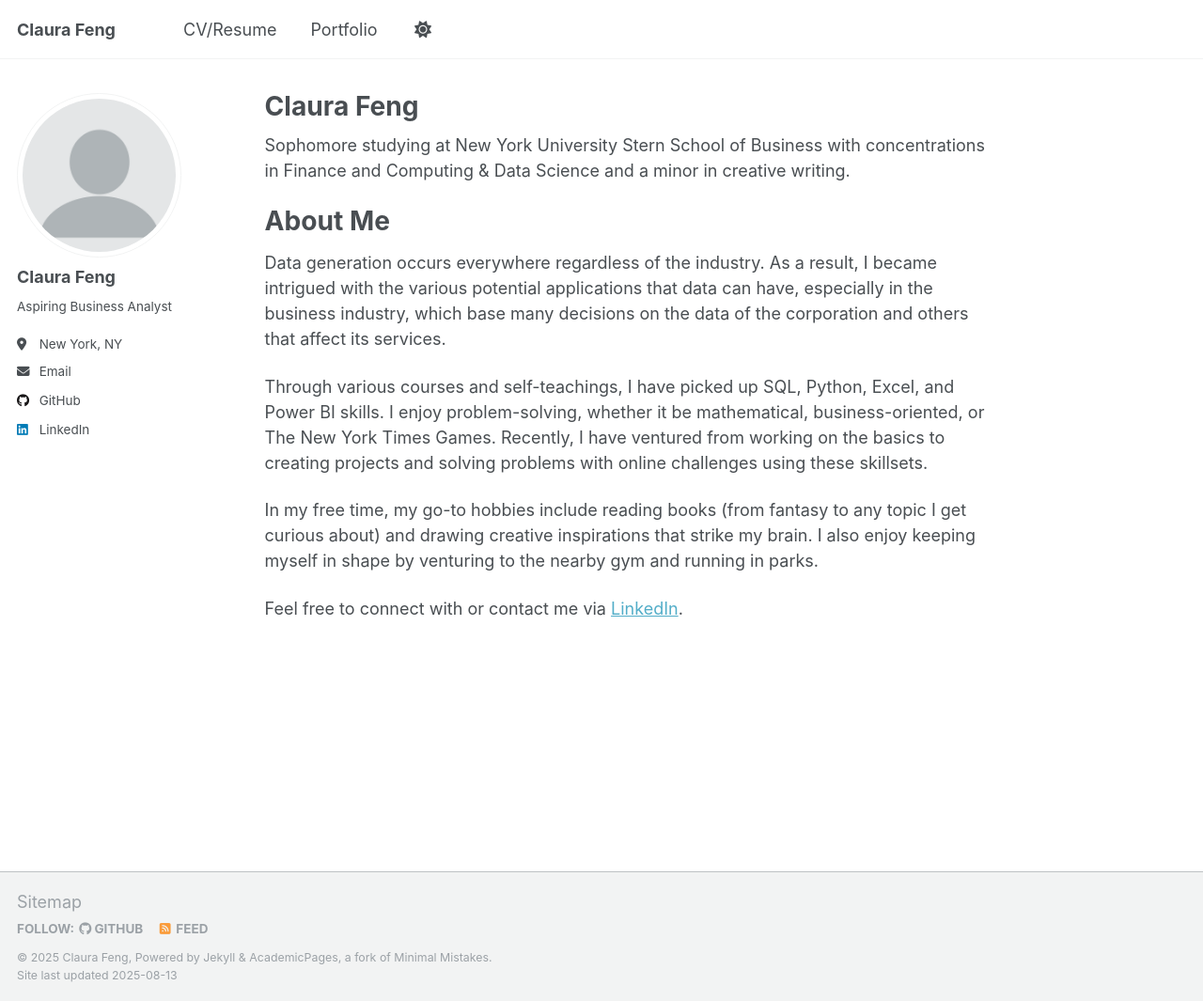
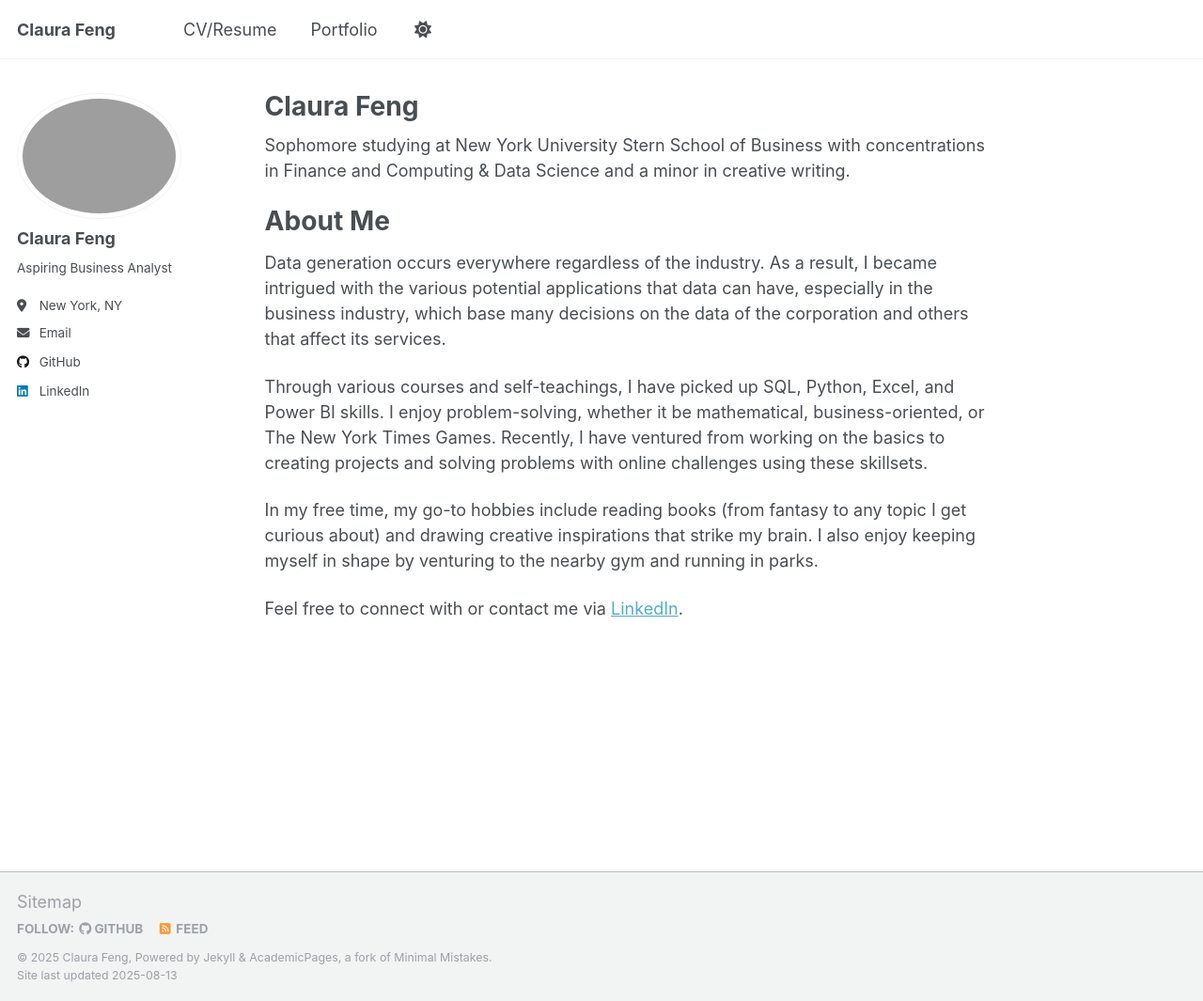
Before and after one commit to claurafeng/claurafeng.github.io, a Jekyll site: the page built from _pages/about.md, in a window 1280 px wide and 1065 px high. Shown: the whole window at 94% size. Built offline with Jekyll 4.4.1, drawn with Linux system fonts in a browser that asks for light colours; a script that is not in the unit is left out.

Commit message:
Update _config.yml

```diff
--- a/_config.yml
+++ b/_config.yml
@@ -22,7 +22,7 @@ repository               : "claurafeng.github.io"
 #               Additional customization can be done by editing /_includes/author-profile.html
 author:
   # Biographic information
-  avatar           : "profile.png"
+  avatar           : "claura_feng_headshot.jpg"
   name             : "Claura Feng"
   bio              : "Aspiring Business Analyst"
   location         : "New York, NY"
```
